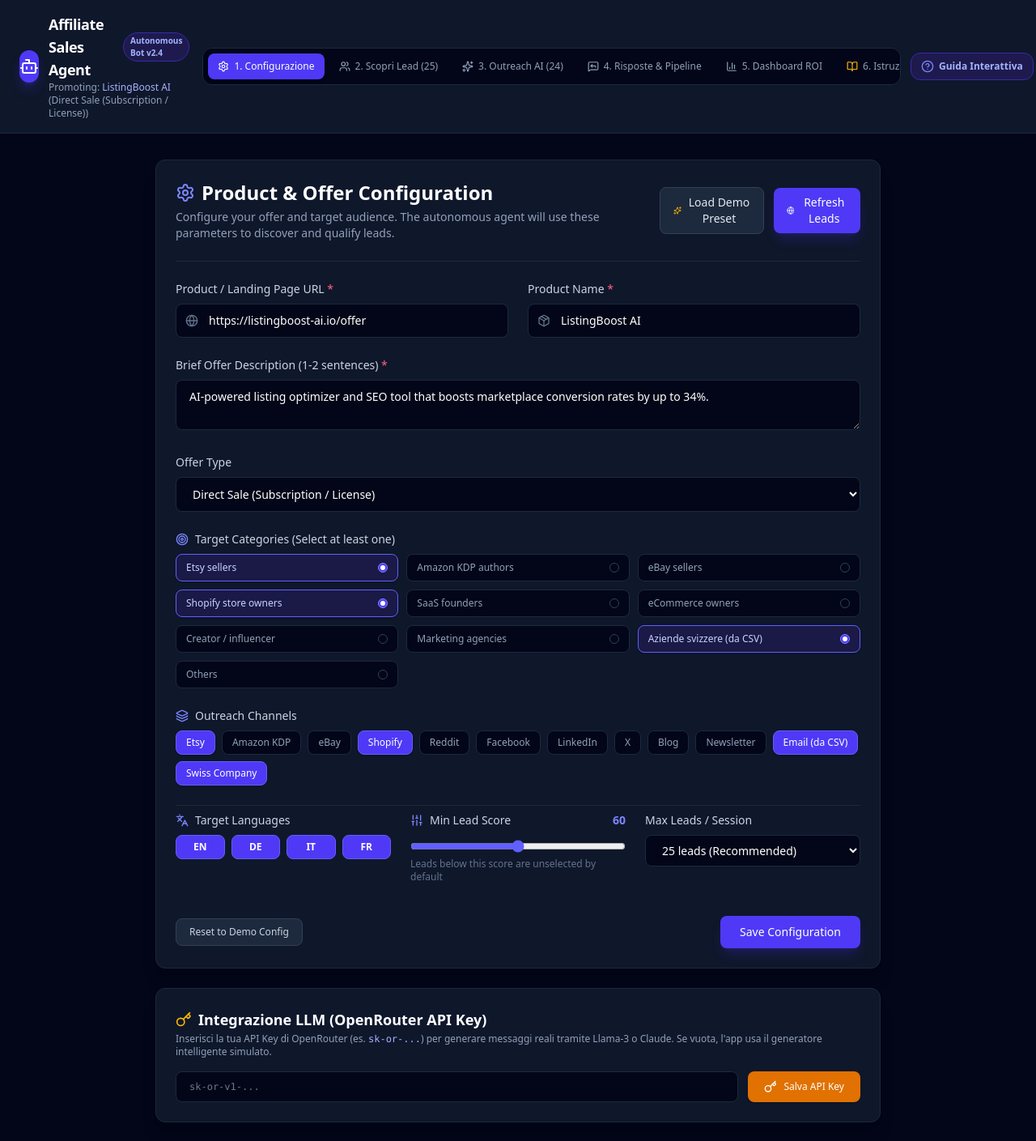
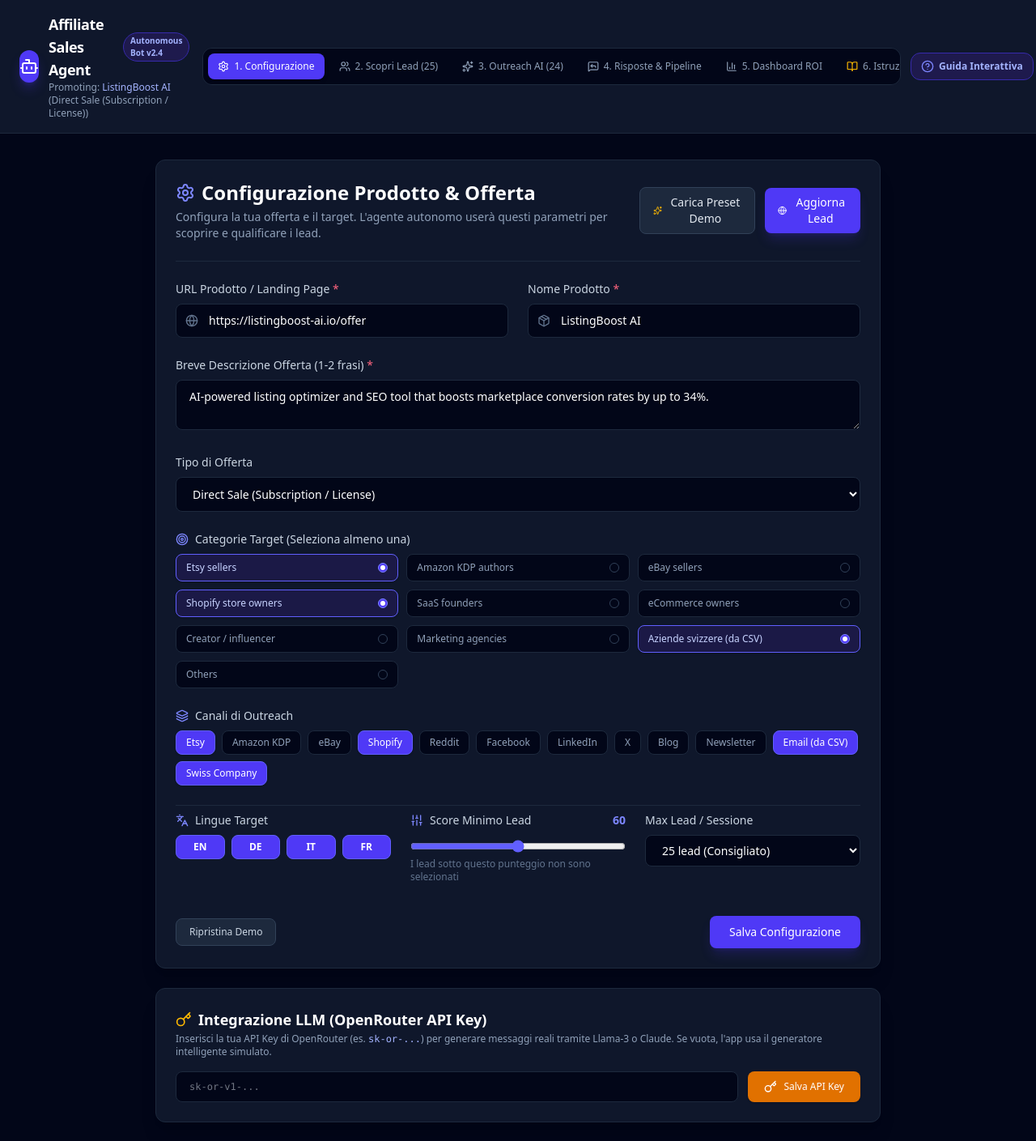
Before and after one commit to gabrielecode/Sales-Agent-, a React (Vite) app: page / in a window 1280 px wide. Shown: the top 1409 px of the page at 81% size. Built offline with nearby package versions, Linux system fonts and the light colour scheme.

Commit message:
feat(i18n): localize product config form to Italian
Translate UI labels and descriptions in the Product Configuration form to Italian to support local users.

```diff
--- a/src/components/ProductConfigForm.tsx
+++ b/src/components/ProductConfigForm.tsx
@@ -159,10 +159,10 @@
           <div>
             <h1 className="text-2xl font-bold text-white flex items-center gap-2">
               <Settings className="w-6 h-6 text-indigo-400" />
-              Product & Offer Configuration
+              Configurazione Prodotto & Offerta
             </h1>
             <p className="text-slate-400 text-sm mt-1">
-              Configure your offer and target audience. The autonomous agent will use these parameters to discover and qualify leads.
+              Configura la tua offerta e il target. L'agente autonomo userà questi parametri per scoprire e qualificare i lead.
             </p>
           </div>
           <div className="flex items-center gap-3">
@@ -172,7 +172,7 @@
               className="px-4 py-2 bg-slate-800 hover:bg-slate-700 text-slate-200 text-sm font-medium rounded-lg border border-slate-700 transition flex items-center gap-2"
             >
               <Sparkles className="w-4 h-4 text-amber-400" />
-              Load Demo Preset
+              Carica Preset Demo
             </button>
             <button
               type="button"
@@ -180,7 +180,7 @@
               className="px-4 py-2 bg-indigo-600 hover:bg-indigo-500 text-white text-sm font-medium rounded-lg shadow-lg shadow-indigo-600/20 transition flex items-center gap-2"
             >
               <Globe className="w-4 h-4" />
-              {leadsCount > 0 ? 'Refresh Leads' : 'Generate Leads Now'}
+              {leadsCount > 0 ? 'Aggiorna Lead' : 'Genera Lead Ora'}
             </button>
           </div>
         </div>
@@ -189,14 +189,14 @@
           {savedSuccess && (
             <div className="bg-emerald-950/50 border border-emerald-800/50 text-emerald-300 px-4 py-3 rounded-lg flex items-center gap-2 text-sm animate-fade-in">
               <CheckCircle className="w-4 h-4 text-emerald-400" />
-              Configuration saved successfully! Ready for lead discovery.
+              Configurazione salvata con successo! Pronto per la scoperta lead.
             </div>
           )}
 
           <div className="grid grid-cols-1 md:grid-cols-2 gap-6">
             <div>
               <label className="block text-sm font-medium text-slate-300 mb-2">
-                Product / Landing Page URL <span className="text-rose-400">*</span>
+                URL Prodotto / Landing Page <span className="text-rose-400">*</span>
               </label>
               <div className="relative">
                 <div className="absolute inset-y-0 left-0 pl-3 flex items-center pointer-events-none text-slate-500">
@@ -215,7 +215,7 @@
 
             <div>
               <label className="block text-sm font-medium text-slate-300 mb-2">
-                Product Name <span className="text-rose-400">*</span>
+                Nome Prodotto <span className="text-rose-400">*</span>
               </label>
               <div className="relative">
                 <div className="absolute inset-y-0 left-0 pl-3 flex items-center pointer-events-none text-slate-500">
@@ -226,7 +226,7 @@
                   required
                   value={formData.productName}
                   onChange={(e) => handleChange('productName', e.target.value)}
-                  placeholder="e.g., ListingBoost AI"
+                  placeholder="es., ListingBoost AI"
                   className="w-full pl-10 pr-4 py-2.5 bg-slate-950 border border-slate-800 rounded-lg text-white placeholder-slate-600 focus:outline-none focus:border-indigo-500 focus:ring-1 focus:ring-indigo-500 text-sm"
                 />
               </div>
@@ -235,21 +235,21 @@
 
           <div>
             <label className="block text-sm font-medium text-slate-300 mb-2">
-              Brief Offer Description (1-2 sentences) <span className="text-rose-400">*</span>
+              Breve Descrizione Offerta (1-2 frasi) <span className="text-rose-400">*</span>
             </label>
             <textarea
               required
               rows={2}
               value={formData.productDescription}
               onChange={(e) => handleChange('productDescription', e.target.value)}
-              placeholder="e.g., AI-powered listing optimizer and SEO tool that boosts marketplace conversion rates by up to 34%."
+              placeholder="es., Tool di ottimizzazione e SEO potenziato da IA che aumenta le conversioni sui marketplace del 34%."
               className="w-full px-4 py-2.5 bg-slate-950 border border-slate-800 rounded-lg text-white placeholder-slate-600 focus:outline-none focus:border-indigo-500 focus:ring-1 focus:ring-indigo-500 text-sm"
             />
           </div>
 
           <div>
             <label className="block text-sm font-medium text-slate-300 mb-2">
-              Offer Type
+              Tipo di Offerta
             </label>
             <select
               value={formData.offerType}
@@ -268,7 +268,7 @@
           <div>
             <label className="block text-sm font-medium text-slate-300 mb-2 flex items-center gap-2">
               <Target className="w-4 h-4 text-indigo-400" />
-              Target Categories (Select at least one)
+              Categorie Target (Seleziona almeno una)
             </label>
             <div className="grid grid-cols-2 sm:grid-cols-3 gap-2.5">
               {ALL_TARGETS.map((target) => {
@@ -298,7 +298,7 @@
           <div>
             <label className="block text-sm font-medium text-slate-300 mb-2 flex items-center gap-2">
               <Layers className="w-4 h-4 text-indigo-400" />
-              Outreach Channels
+              Canali di Outreach
             </label>
             <div className="flex flex-wrap gap-2">
               {ALL_PLATFORMS.map((platform) => {
@@ -326,7 +326,7 @@
             <div>
               <label className="block text-sm font-medium text-slate-300 mb-2 flex items-center gap-2">
                 <Languages className="w-4 h-4 text-indigo-400" />
-                Target Languages
+                Lingue Target
               </label>
               <div className="flex gap-2">
                 {ALL_LANGUAGES.map((lang) => {
@@ -353,7 +353,7 @@
               <label className="block text-sm font-medium text-slate-300 mb-2 flex items-center justify-between">
                 <span className="flex items-center gap-2">
                   <Sliders className="w-4 h-4 text-indigo-400" />
-                  Min Lead Score
+                  Score Minimo Lead
                 </span>
                 <span className="text-indigo-400 font-bold">{formData.minLeadScore}</span>
               </label>
@@ -366,22 +366,22 @@
                 onChange={(e) => handleChange('minLeadScore', Number(e.target.value))}
                 className="w-full accent-indigo-500 bg-slate-950 cursor-pointer h-2 rounded-lg"
               />
-              <span className="text-xs text-slate-500 mt-1 block">Leads below this score are unselected by default</span>
+              <span className="text-xs text-slate-500 mt-1 block">I lead sotto questo punteggio non sono selezionati</span>
             </div>
 
             <div>
               <label className="block text-sm font-medium text-slate-300 mb-2">
-                Max Leads / Session
+                Max Lead / Sessione
               </label>
               <select
                 value={formData.maxLeadsPerSession}
                 onChange={(e) => handleChange('maxLeadsPerSession', Number(e.target.value))}
                 className="w-full px-4 py-2 bg-slate-950 border border-slate-800 rounded-lg text-white focus:outline-none focus:border-indigo-500 text-sm"
               >
-                <option value={15}>15 leads</option>
-                <option value={25}>25 leads (Recommended)</option>
-                <option value={50}>50 leads</option>
-                <option value={100}>100 leads</option>
+                <option value={15}>15 lead</option>
+                <option value={25}>25 lead (Consigliato)</option>
+                <option value={50}>50 lead</option>
+                <option value={100}>100 lead</option>
               </select>
             </div>
           </div>
@@ -392,13 +392,13 @@
               onClick={handleLoadDemo}
               className="px-4 py-2 bg-slate-800 hover:bg-slate-700 text-slate-300 font-medium rounded-lg border border-slate-700 transition text-xs"
             >
-              Reset to Demo Config
+              Ripristina Demo
             </button>
             <button
               type="submit"
               className="px-6 py-2.5 bg-indigo-600 hover:bg-indigo-500 text-white font-medium rounded-lg shadow-lg shadow-indigo-600/20 transition text-sm"
             >
-              Save Configuration
+              Salva Configurazione
             </button>
           </div>
         </form>
```
